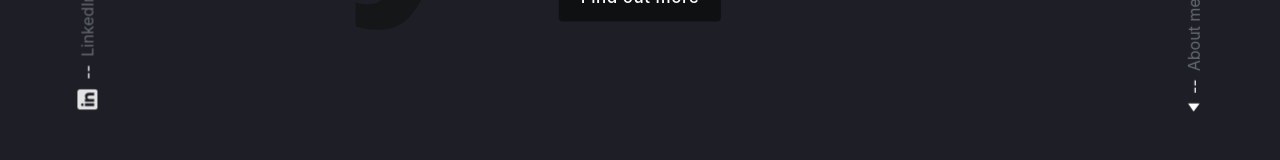
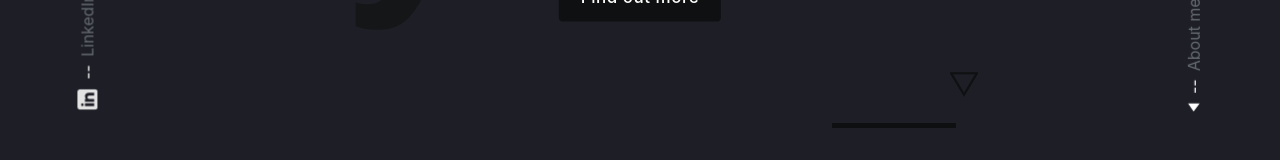
Before and after one commit to timeitel/portfolio, a Next.js app: page / in a window 1280 px wide. Shown: the part 552-712 px from the top of the page. Built offline with nearby package versions, Linux system fonts and the light colour scheme; a web font is replaced by a local one.

Commit message:
feat: landing animation

```diff
--- a/modules/Landing/Rectangles.tsx
+++ b/modules/Landing/Rectangles.tsx
@@ -1,12 +1,10 @@
 import { useTheme } from "@emotion/react";
-import { useMediaQuery } from "@hooks/useMediaQuery";
 import { FC } from "react";
 import { animated, useSpring } from "react-spring";
 
 interface Props {}
 
 export const Rectangles: FC<Props> = ({}) => {
-  const largeScreen = useMediaQuery({ min: "laptop" });
   const {
     color: { blackPrimary },
   } = useTheme();
@@ -34,8 +32,8 @@ export const Rectangles: FC<Props> = ({}) => {
         style={{
           ...leftRectangle,
           position: "absolute",
-          top: largeScreen ? "45%" : "32%",
-          left: largeScreen ? "12%" : "20%",
+          top: "45%",
+          left: "12%",
           backgroundColor: blackPrimary,
           width: "3px",
         }}
@@ -46,8 +44,8 @@ export const Rectangles: FC<Props> = ({}) => {
         style={{
           ...bottomRectangle,
           position: "absolute",
-          bottom: largeScreen ? "15%" : "20%",
-          left: "55%",
+          bottom: "15%",
+          left: "65%",
           height: "5px",
           backgroundColor: blackPrimary,
         }}
--- a/modules/Landing/Triangles.tsx
+++ b/modules/Landing/Triangles.tsx
@@ -11,7 +11,7 @@ export const Triangles: FC<Props> = ({}) => {
   const {
     color: { blackPrimary, blue600 },
   } = useTheme();
-  const outlineStyles = useSpring({
+  const outlineTriangle = useSpring({
     from: { opacity: 0, transform: `rotate(315deg)`, left: "50%" },
     opacity: 1,
     transform: `rotate(0deg)`,
@@ -19,7 +19,7 @@ export const Triangles: FC<Props> = ({}) => {
     delay: 2500,
     config: { tension: 800, friction: 400 },
   });
-  const filledStyles = useSpring({
+  const filledTriangle = useSpring({
     from: {
       opacity: 0,
       transform: `rotate(90deg)`,
@@ -31,22 +31,36 @@ export const Triangles: FC<Props> = ({}) => {
     delay: 3500,
     config: { tension: 530, friction: 100 },
   });
+  const bottomTriangle = useSpring({
+    from: {
+      opacity: 0,
+      transform: `rotate(40deg)`,
+      bottom: largeScreen ? "20%" : "30%",
+      right: largeScreen ? "25%" : "25%",
+    },
+    opacity: 1,
+    transform: `rotate(0deg)`,
+    bottom: largeScreen ? "18%" : "28%",
+    right: largeScreen ? "23%" : "25%",
+    delay: 3550,
+    config: { tension: 130, friction: 55 },
+  });
 
   return (
     <>
       <animated.div
         style={{
-          ...outlineStyles,
+          ...outlineTriangle,
           position: "absolute",
           top: largeScreen ? "28%" : "32%",
           zIndex: 1,
         }}
       >
-        <TriangleIcon color={blue600} />
+        <TriangleIcon color={blue600} height="1.3rem" width="1.3rem" />
       </animated.div>
       <animated.div
         style={{
-          ...filledStyles,
+          ...filledTriangle,
           position: "absolute",
           left: "55%",
           zIndex: 1,
@@ -55,9 +69,19 @@ export const Triangles: FC<Props> = ({}) => {
         <TriangleIcon
           fill={blackPrimary}
           color={blackPrimary}
-          height="1.25rem"
-          width="1.25rem"
+          height="1.2rem"
+          width="1.2rem"
         />
+      </animated.div>
+
+      <animated.div
+        style={{
+          ...bottomTriangle,
+          position: "absolute",
+          zIndex: 1,
+        }}
+      >
+        <TriangleIcon color={blackPrimary} height="1.75rem" width="1.75rem" />
       </animated.div>
     </>
   );
```
